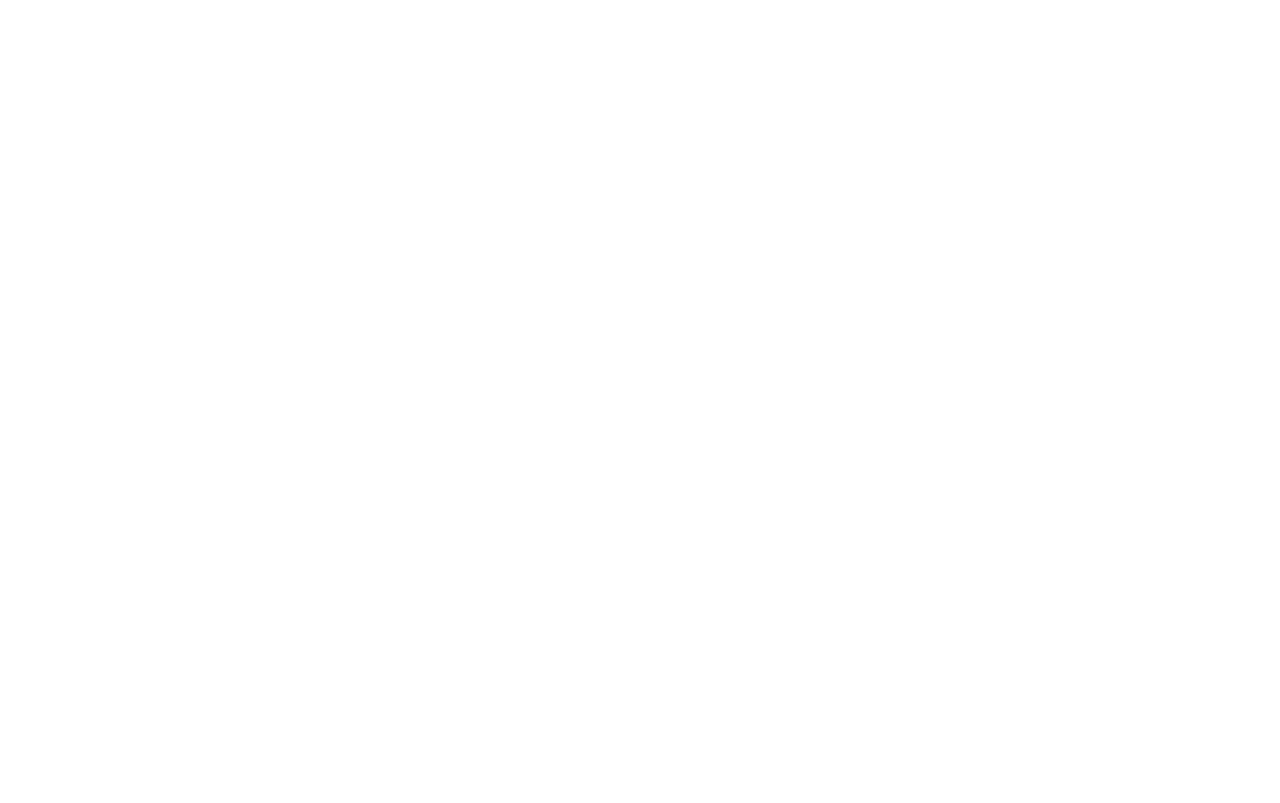
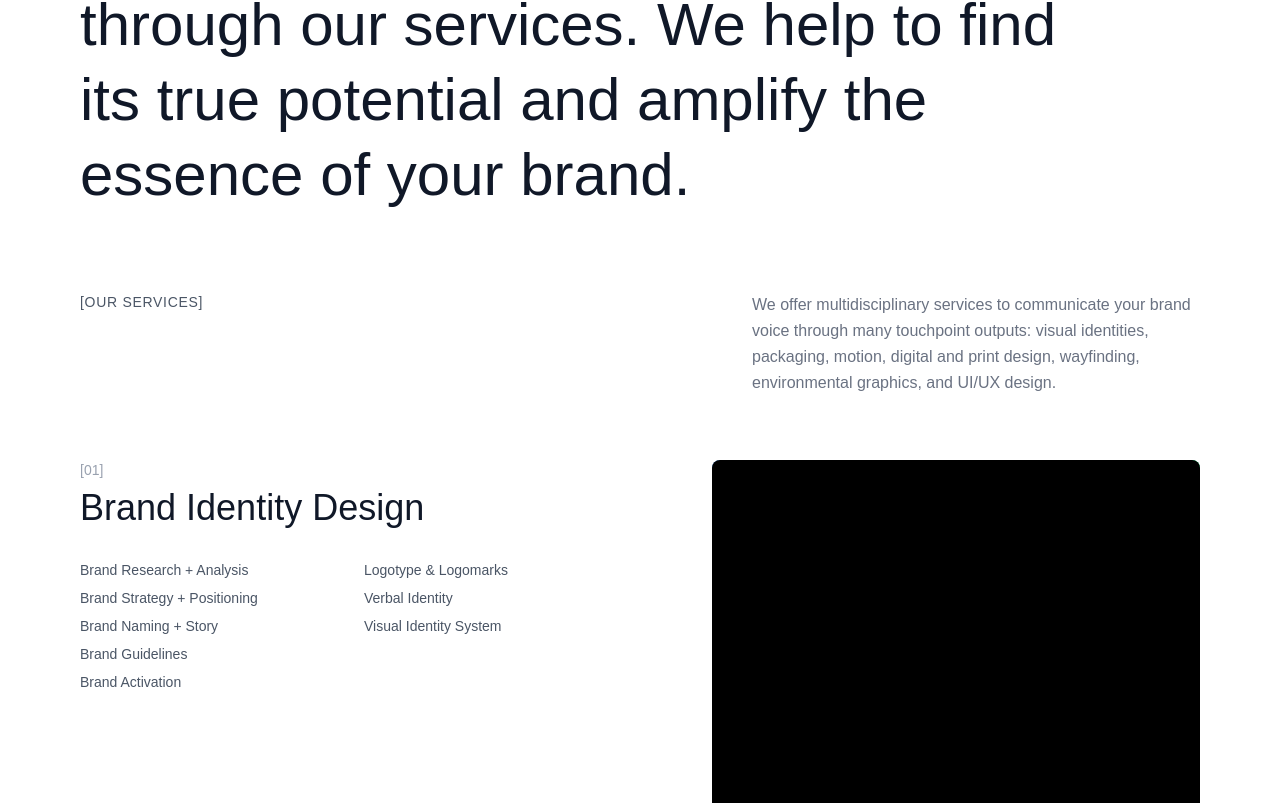
Before and after one commit to mugisham37/ai-website-builder, a Next.js app: page / in a window 1280 px wide. Shown: the part 1994-2797 px from the top of the page. Before the commit the page ends 1751 px from the top, so only its background shows below. Built offline with nearby package versions, Linux system fonts and the light colour scheme.

Commit message:
added in the service document

```diff
--- a/src/app/page.tsx
+++ b/src/app/page.tsx
@@ -1,6 +1,7 @@
 import Navigation from "@/sections/Navigation";
 import Hero from "@/sections/Hero";
 import BrandSoul from "@/sections/BrandSoul";
+import Services from "@/sections/Services";
 
 export default function Home() {
   return (
@@ -8,6 +9,7 @@
       <Navigation />
       <Hero />
       <BrandSoul />
+      <Services />
     </>
   );
 }
--- /dev/null
+++ b/src/sections/Services.tsx
@@ -0,0 +1,149 @@
+import React from "react";
+
+const Services = () => {
+  return (
+    <section className="bg-white py-20 px-6 md:px-12 lg:px-20">
+      <div className="max-w-7xl mx-auto">
+        {/* Main heading */}
+        <div className="mb-20">
+          <h2 className="text-4xl md:text-5xl lg:text-6xl font-light text-gray-900 leading-tight max-w-5xl">
+            We create borderless connections between your brand and its
+            audiences through our services. We help to find its true potential
+            and amplify the essence of your brand.
+          </h2>
+        </div>
+
+        {/* Services label and description */}
+        <div className="mb-16 flex flex-col lg:flex-row lg:justify-between lg:items-start">
+          <div className="mb-8 lg:mb-0">
+            <p className="text-sm font-medium text-gray-600 tracking-wider uppercase">
+              [OUR SERVICES]
+            </p>
+          </div>
+          <div className="lg:max-w-md">
+            <p className="text-gray-500 leading-relaxed">
+              We offer multidisciplinary services to communicate your brand
+              voice through many touchpoint outputs: visual identities,
+              packaging, motion, digital and print design, wayfinding,
+              environmental graphics, and UI/UX design.
+            </p>
+          </div>
+        </div>
+
+        {/* Services grid */}
+        <div className="space-y-20">
+          {/* Brand Identity Design */}
+          <div className="grid grid-cols-1 lg:grid-cols-2 gap-12 lg:gap-20 items-start">
+            <div>
+              <div className="mb-8">
+                <span className="text-sm font-medium text-gray-400 mb-2 block">
+                  [01]
+                </span>
+                <h3 className="text-3xl md:text-4xl font-light text-gray-900 mb-8">
+                  Brand Identity Design
+                </h3>
+              </div>
+
+              <div className="grid grid-cols-1 md:grid-cols-2 gap-x-12 gap-y-4 text-sm text-gray-600">
+                <div className="space-y-2">
+                  <p>Brand Research + Analysis</p>
+                  <p>Brand Strategy + Positioning</p>
+                  <p>Brand Naming + Story</p>
+                  <p>Brand Guidelines</p>
+                  <p>Brand Activation</p>
+                </div>
+                <div className="space-y-2">
+                  <p>Logotype & Logomarks</p>
+                  <p>Verbal Identity</p>
+                  <p>Visual Identity System</p>
+                </div>
+              </div>
+            </div>
+
+            <div className="lg:pl-8">
+              <div className="aspect-[4/3] bg-gradient-to-br from-blue-400 via-green-400 to-purple-400 rounded-lg overflow-hidden relative">
+                <div className="absolute inset-0 bg-black bg-opacity-20"></div>
+              </div>
+            </div>
+          </div>
+
+          {/* Creative Communication Design */}
+          <div className="grid grid-cols-1 lg:grid-cols-2 gap-12 lg:gap-20 items-start">
+            <div>
+              <div className="mb-8">
+                <span className="text-sm font-medium text-gray-400 mb-2 block">
+                  [02]
+                </span>
+                <h3 className="text-3xl md:text-4xl font-light text-gray-900 mb-8">
+                  Creative Communication Design
+                </h3>
+              </div>
+
+              <div className="grid grid-cols-1 md:grid-cols-2 gap-x-12 gap-y-4 text-sm text-gray-600">
+                <div className="space-y-2">
+                  <p>Campaign Strategy</p>
+                  <p>Creative Branding</p>
+                  <p>Copywriting</p>
+                  <p>Media Relations</p>
+                  <p>Leader Branding</p>
+                </div>
+                <div className="space-y-2">
+                  <p>Social Media Management</p>
+                  <p>Marketing Communication Handling</p>
+                  <p>Public Relations Handling</p>
+                  <p>Photography</p>
+                  <p>Videography</p>
+                </div>
+              </div>
+            </div>
+
+            <div className="lg:pl-8">
+              <div className="aspect-[4/3] bg-black rounded-lg"></div>
+            </div>
+          </div>
+
+          {/* Graphic Design */}
+          <div className="grid grid-cols-1 lg:grid-cols-2 gap-12 lg:gap-20 items-start">
+            <div>
+              <div className="mb-8">
+                <span className="text-sm font-medium text-gray-400 mb-2 block">
+                  [03]
+                </span>
+                <h3 className="text-3xl md:text-4xl font-light text-gray-900 mb-8">
+                  Graphic Design
+                </h3>
+              </div>
+
+              <div className="grid grid-cols-1 md:grid-cols-2 gap-x-12 gap-y-4 text-sm text-gray-600">
+                <div className="space-y-2">
+                  <p>Art & Design Direction</p>
+                  <p>Publication Design</p>
+                  <p>Editorial Design</p>
+                  <p>Graphic Elements</p>
+                  <p>Pattern/Icon Design</p>
+                </div>
+                <div className="space-y-2">
+                  <p>Mascot Design</p>
+                  <p>Motion Graphic Video</p>
+                  <p>Packaging Design</p>
+                  <p>Data Visualization/Infographics</p>
+                  <p>Illustrations</p>
+                </div>
+              </div>
+            </div>
+
+            <div className="lg:pl-8">
+              <div className="aspect-[4/3] bg-red-600 rounded-lg flex items-center justify-center">
+                <div className="text-white text-8xl font-thin tracking-wider">
+                  S
+                </div>
+              </div>
+            </div>
+          </div>
+        </div>
+      </div>
+    </section>
+  );
+};
+
+export default Services;
```
Also changed, not shown: public/brand-identity-image.jpg (added).
